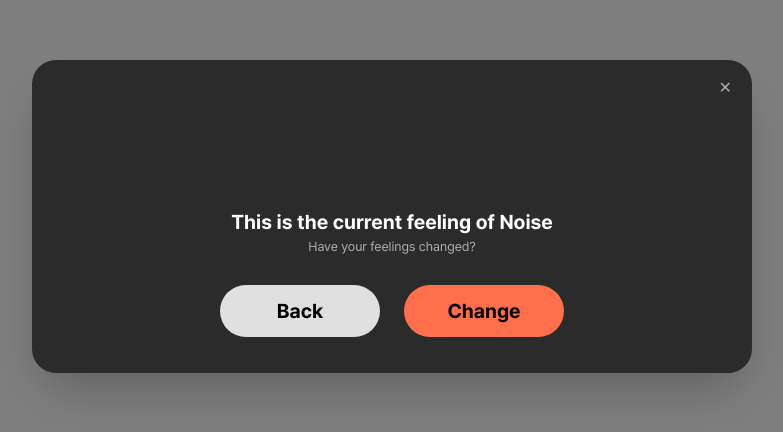
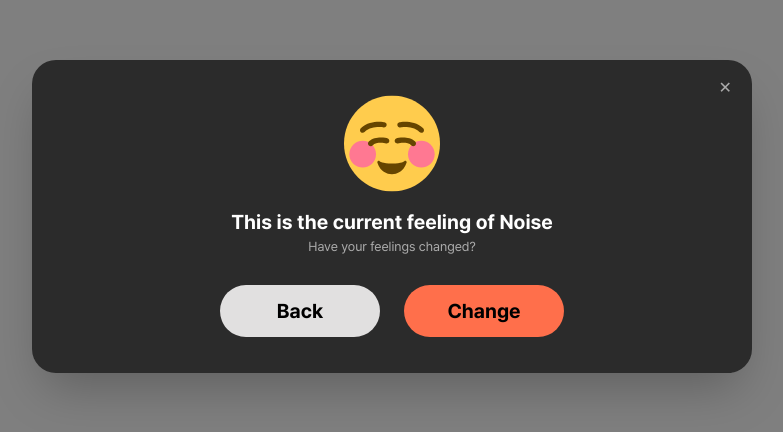
Before and after one commit to UMC-SINO/SINO-Front, a React (Vite) app: page /example in a window 1280 px wide. Shown: the part 184-616 px from the top of the page, without its empty margins (248-1031 px from the left). Built offline with nearby package versions, Linux system fonts and the light colour scheme.

Commit message:
[#10] fix: 이모지 컴포넌트 연결 오류 수정 (모달 전에 붙는 페이지 내용 최종)

```diff
--- a/src/pages/ExamplePage.tsx
+++ b/src/pages/ExamplePage.tsx
@@ -1,19 +1,20 @@
 import type { EmotionOption } from '@/components/EmotionSelectModal';
 import EmotionSelectModal from '@/components/EmotionSelectModal';
-import FeelingModal from '@/components/TurnToSignalModal';
 import WriteReasonModal from '@/components/WriteReasonModal';
-import { useMemo, useState } from 'react';
+import React, { useMemo, useState } from 'react';
 
-import Happy from '@/assets/emojis/Happy.svg';
-import Sad from '@/assets/emojis/Sad.svg';
-import Angry from '@/assets/emojis/Angry.svg';
-import Afraid from '@/assets/emojis/Afraid.svg';
-import Boredom from '@/assets/emojis/Boredom.svg';
-import Joyful from '@/assets/emojis/Joyful.svg';
-import Shameful from '@/assets/emojis/Shameful.svg';
-import Smile from '@/assets/emojis/Smile.svg';
-import Unrest from '@/assets/emojis/Unrest.svg';
-import Worried from '@/assets/emojis/Worried.svg';
+import Happy from '@/assets/emojis/Happy.svg?react';
+import Sad from '@/assets/emojis/Sad.svg?react';
+import Angry from '@/assets/emojis/Angry.svg?react';
+import Afraid from '@/assets/emojis/Afraid.svg?react';
+import Boredom from '@/assets/emojis/Boredom.svg?react';
+import Joyful from '@/assets/emojis/Joyful.svg?react';
+import Shameful from '@/assets/emojis/Shameful.svg?react';
+import Smile from '@/assets/emojis/Smile.svg?react';
+import Unrest from '@/assets/emojis/Unrest.svg?react';
+import Worried from '@/assets/emojis/Worried.svg?react';
+
+import TurnToSignalModal from '@/components/TurnToSignalModal';
 
 type Step = 'view' | 'selectEmotion' | 'turnSignal' | 'closed';
 
@@ -39,6 +40,18 @@ export default function NoiseReportFlow() {
     [],
   );
 
+  // ✅ id → icon 매핑
+  const iconById = useMemo(() => {
+    return options.reduce<Record<string, React.ReactNode>>((acc, cur) => {
+      acc[cur.id] = cur.icon;
+      return acc;
+    }, {});
+  }, [options]);
+
+  // ✅ 대표 이모지: 첫 번째 선택값(없으면 기본)
+  const primaryEmotionId = selectedEmotions[0] ?? 'happy';
+  const primaryIcon = iconById[primaryEmotionId] ?? <Happy />;
+
   const toggleEmotion = (id: string) => {
     setSelectedEmotions((prev) =>
       prev.includes(id) ? prev.filter((x) => x !== id) : [...prev, id],
@@ -49,11 +62,12 @@ export default function NoiseReportFlow() {
 
   return (
     <>
-      <FeelingModal
+      <TurnToSignalModal
         open={step === 'view'}
         onBack={closeAll}
         onChange={() => setStep('selectEmotion')}
         onClose={closeAll}
+        icon={primaryIcon} // ✅ 선택한 대표 이모지를 첫 모달에 보여줌
       />
 
       <EmotionSelectModal
@@ -69,7 +83,7 @@ export default function NoiseReportFlow() {
 
       <WriteReasonModal
         open={step === 'turnSignal'}
-        initialValue={signalText}
+        initialValue={signalText} // ✅ Back/재오픈에도 유지
         onBack={() => setStep('selectEmotion')}
         onNext={(text) => {
           // ✅ 여기서 값 저장
```
